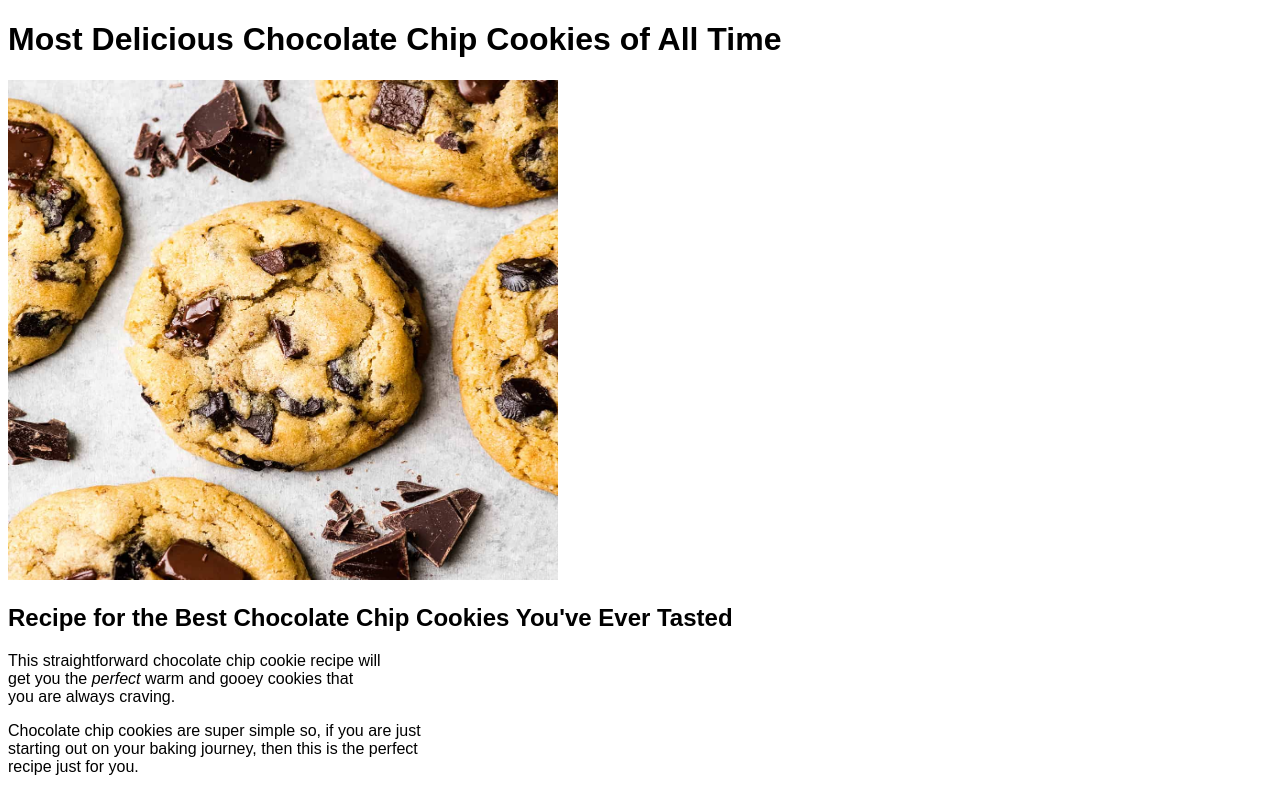
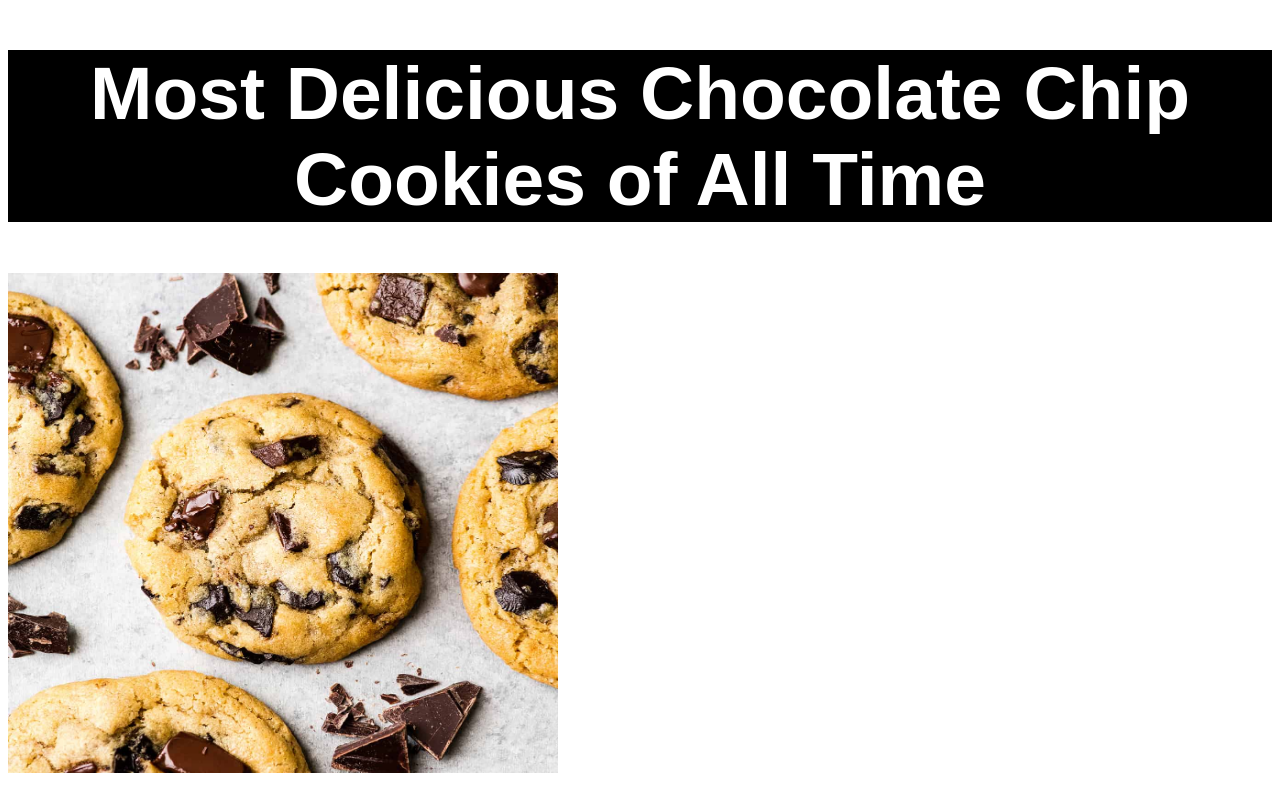
Before and after one commit to ctaylor9107/odin-recipes, a plain HTML site: page recipes/cookies.html in a window 1280 px wide. Shown: the top 798 px of the page. Drawn offline with Linux system fonts and the light colour scheme.

Commit message:
Update style for h1 and h2 header types

```diff
--- a/recipes-style.css
+++ b/recipes-style.css
@@ -16,3 +16,19 @@ body{
     font-weight: 900;
     text-align: center;
 }
+
+h1{
+    font-size: 75px;
+    font-weight: 900;
+    background-color: black;
+    color:white;
+    text-align: center;
+}
+
+h2{
+  font-size: 30px;
+  font-weight: 700;
+  background-color: green;
+  color: yellow;
+  text-align: center;
+}
```
